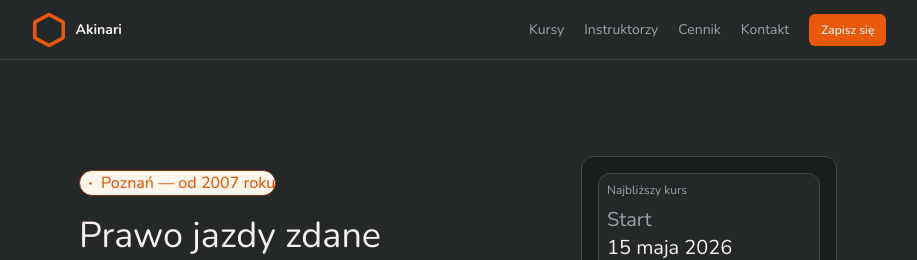
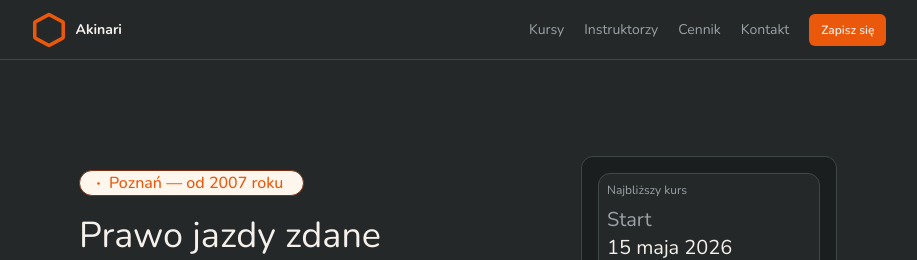
Before and after one commit to NeX0uSman/AkihariDemo, a Next.js app: page /landing in a window 1280 px wide. Shown: the top 260 px of the page, without its empty margins (182-1099 px from the left). Built offline with nearby package versions, Linux system fonts and the light colour scheme.

Commit message:
minor pill change

```diff
--- a/src/app/components/Hero.tsx
+++ b/src/app/components/Hero.tsx
@@ -10,9 +10,9 @@ const Hero = () => {
       <section className="flex flex-col gap-7 items-center justify-around lg:2-[70vw] md:w-[70vw] w-full py-16 px-6 md:py-24 mx-auto flex-1 md:flex-row">
         {/* Левая колонка */}
         <div className="flex flex-col items-start gap-5 md:w-[30vw]">
-          <div className="flex flex-row justify-center items-center bg-(--pill-bg) border border-(--pill-border) rounded-full text-xs md:text-base font-medium">
+          <div className="flex flex-row justify-center items-center bg-(--pill-bg) border border-(--pill-border) rounded-full text-xs md:text-base font-medium px-2">
             <DotIcon size={21} weight="bold" color="#EA580C" />
-            <span className="text-(--pill-text)">Poznań — od 2007 roku </span>
+            <span className="text-(--pill-text) pr-3">Poznań — od 2007 roku </span>
           </div>
 
           <div className="flex flex-col gap-4">
```
